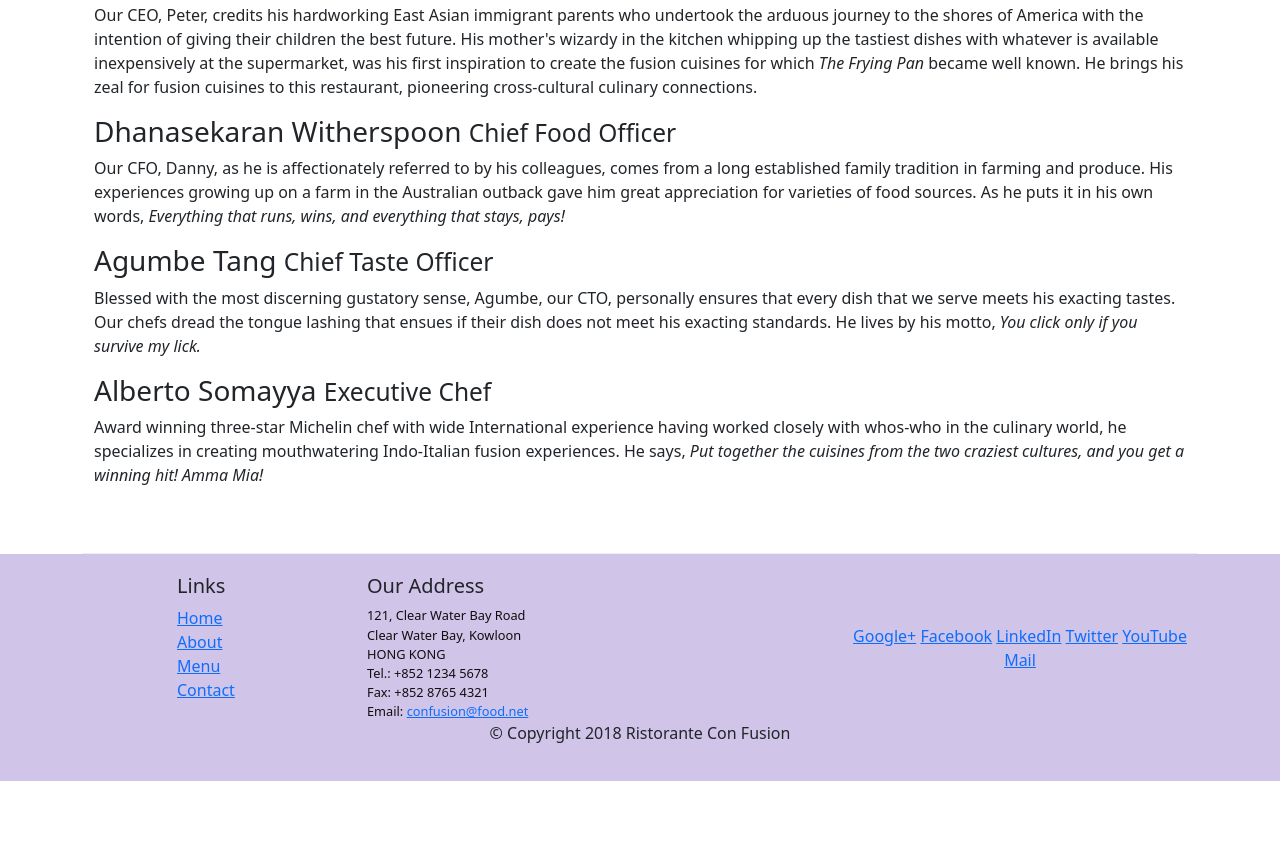
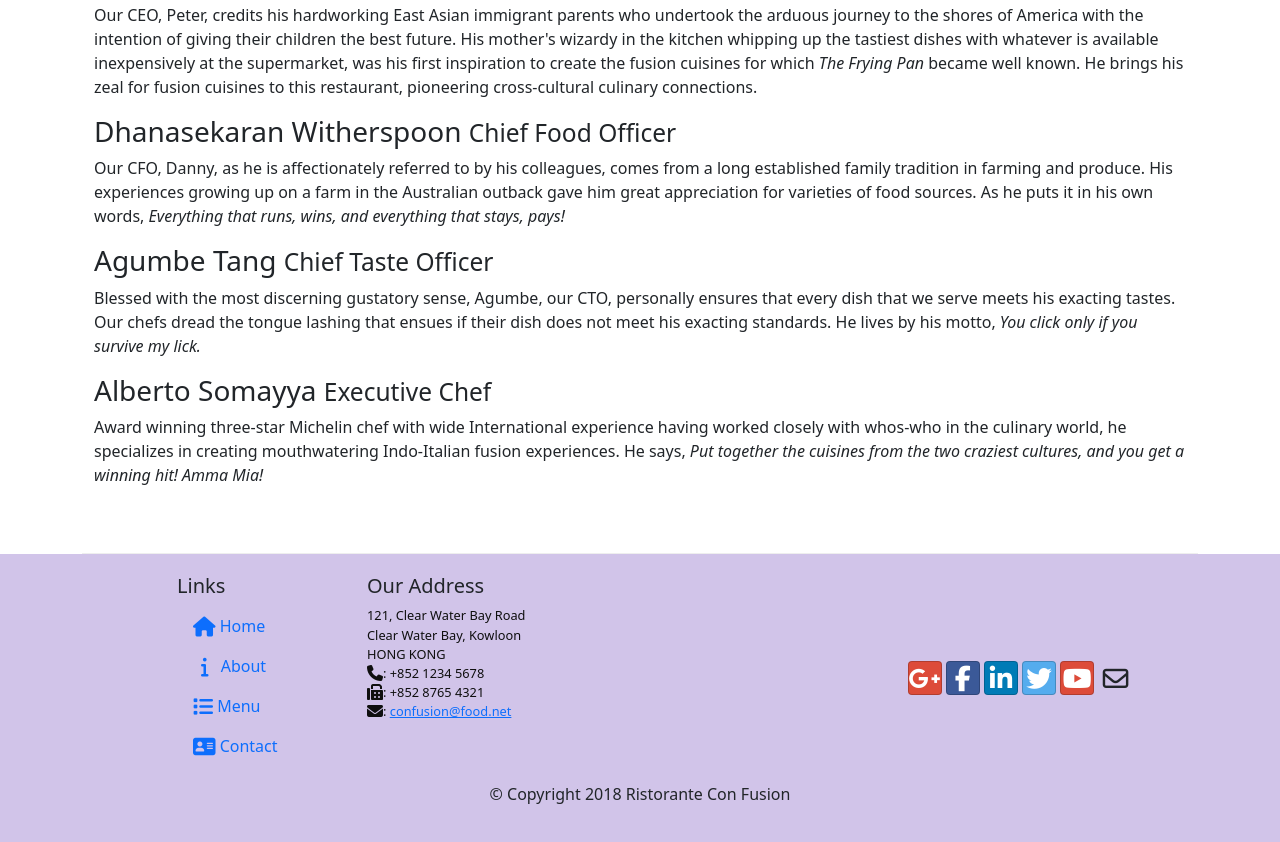
Before and after one commit to Seppeli2473/CSC105, a plain HTML site: page Icon-fonts/aboutus (orig).html in a window 1280 px wide. Shown: the part 886-1728 px from the top of the page. Before the commit the page ends 1667 px from the top, so only its background shows below. Drawn offline with nearby package versions, Linux system fonts and the light colour scheme.

Commit message:
Update aboutus

```diff
--- a/Icon-fonts/aboutus (orig).html
+++ b/Icon-fonts/aboutus (orig).html
@@ -8,11 +8,13 @@
     <!-- Bootstrap CSS -->
     <link href="https://cdn.jsdelivr.net/npm/bootstrap@5.1.3/dist/css/bootstrap.min.css" rel="stylesheet" integrity="sha384-1BmE4kWBq78iYhFldvKuhfTAU6auU8tT94WrHftjDbrCEXSU1oBoqyl2QvZ6jIW3" crossorigin="anonymous">
 
+    <!-- font awesome / bootstrap-social -->
+    <script src="https://kit.fontawesome.com/1933c1a500.js" crossorigin="anonymous"></script>
+    <link rel="stylesheet" href="node_modules/font-awesome/css/font-awesome.min.css">
+    <link rel="stylesheet" href="node_modules/bootstrap-social/bootstrap-social.css">
 
 	<link rel="stylesheet" href="css/css-index.css">
-    <!--
-	<script type="text/javascript" src="js/js-file.js"></script>
-    -->
+
     <title>Ristorante Con Fusion: About Us</title>
   </head>
   <body>
@@ -70,10 +72,10 @@
                 <div class="col-4 offset-1 col-sm-2">
                     <h5>Links</h5>
                     <ul class="list-unstyled">
-                        <li><a href="index.html">Home</a></li>
-                        <li><a href="#">About</a></li>
-                        <li><a href="#">Menu</a></li>
-                        <li><a href="#">Contact</a></li>
+                        <li class="nav-item active"><a class="nav-link" href="index (orig).html"><span class="fa fa-home fa-lg"></span> Home</a></li>
+                        <li class="nav-item"><a class="nav-link" href="aboutus (orig).html"><span class="fa fa-info fa-lg px-2"></span> About</a></li>
+                        <li class="nav-item"><a class="nav-link" href="#"><span class="fa fa-list fa-lg"></span> Menu</a></li>
+                        <li class="nav-item"><a class="nav-link" href="#"><span class="fa fa-address-card fa-lg"></span> Contact</a></li>
                     </ul>
                 </div>
                 <div class="col-7 col-sm-5">
@@ -82,19 +84,19 @@
 		              121, Clear Water Bay Road<br>
 		              Clear Water Bay, Kowloon<br>
 		              HONG KONG<br>
-		              Tel.: +852 1234 5678<br>
-		              Fax: +852 8765 4321<br>
-		              Email: <a href="mailto:confusion@food.net">confusion@food.net</a>
+		              <i class="fa fa-phone fa-lg"></i>: +852 1234 5678<br>
+                      <i class="fa fa-fax fa-lg"></i>: +852 8765 4321<br>
+                      <i class="fa fa-envelope fa-lg"></i>: <a href="mailto:confusion@food.net">confusion@food.net</a>
 		           </address>
                 </div>
                 <div class="col-12 col-sm-4 align-self-center">
                     <div class="text-center">
-                        <a href="http://google.com/+">Google+</a>
-                        <a href="http://www.facebook.com/profile.php?id=">Facebook</a>
-                        <a href="http://www.linkedin.com/in/">LinkedIn</a>
-                        <a href="http://twitter.com/">Twitter</a>
-                        <a href="http://youtube.com/">YouTube</a>
-                        <a href="mailto:">Mail</a>
+                        <a class="btn btn-social-icon btn-google" href="http://google.com/+"><i class="fa fa-google-plus"></i></a>
+                        <a class="btn btn-social-icon btn-facebook" href="http://www.facebook.com/profile.php?id="><i class="fa fa-facebook"></i></a>
+                        <a class="btn btn-social-icon btn-linkedin" href="http://www.linkedin.com/in/"><i class="fa fa-linkedin"></i></a>
+                        <a class="btn btn-social-icon btn-twitter" href="http://twitter.com/"><i class="fa fa-twitter"></i></a>
+                        <a class="btn btn-social-icon btn-google" href="http://youtube.com/"><i class="fa fa-youtube"></i></a>
+                        <a class="btn btn-social-icon" href="mailto:"><i class="fa fa-envelope-o"></i></a>
                     </div>
                 </div>
            </div>
@@ -111,10 +113,5 @@
     <!-- Option 1: Bootstrap Bundle with Popper -->
     <script src="https://cdn.jsdelivr.net/npm/bootstrap@5.1.3/dist/js/bootstrap.bundle.min.js" integrity="sha384-ka7Sk0Gln4gmtz2MlQnikT1wXgYsOg+OMhuP+IlRH9sENBO0LRn5q+8nbTov4+1p" crossorigin="anonymous"></script>
 
-    <!-- Option 2: Separate Popper and Bootstrap JS -->
-    <!--
-    <script src="https://cdn.jsdelivr.net/npm/@popperjs/core@2.10.2/dist/umd/popper.min.js" integrity="sha384-7+zCNj/IqJ95wo16oMtfsKbZ9ccEh31eOz1HGyDuCQ6wgnyJNSYdrPa03rtR1zdB" crossorigin="anonymous"></script>
-    <script src="https://cdn.jsdelivr.net/npm/bootstrap@5.1.3/dist/js/bootstrap.min.js" integrity="sha384-QJHtvGhmr9XOIpI6YVutG+2QOK9T+ZnN4kzFN1RtK3zEFEIsxhlmWl5/YESvpZ13" crossorigin="anonymous"></script>
-    -->
   </body>
 </html>
```
